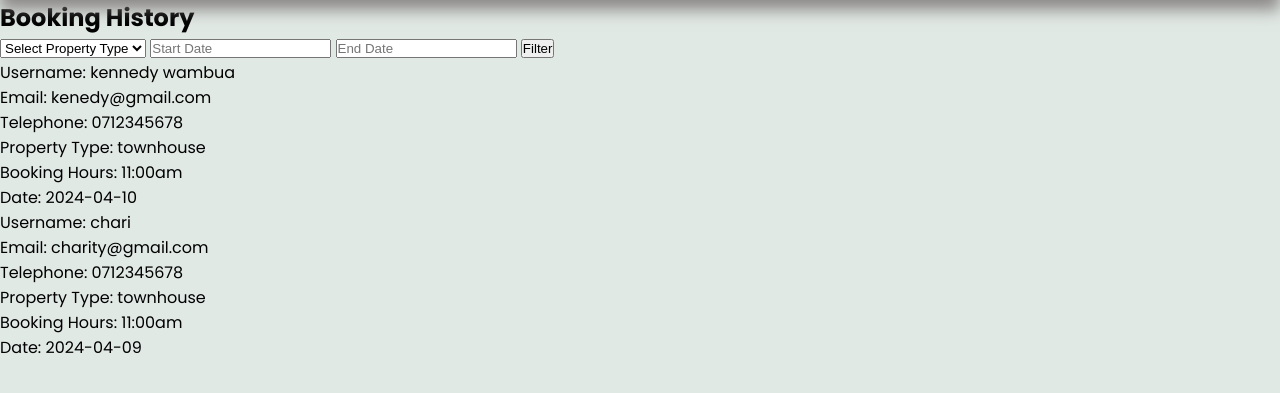
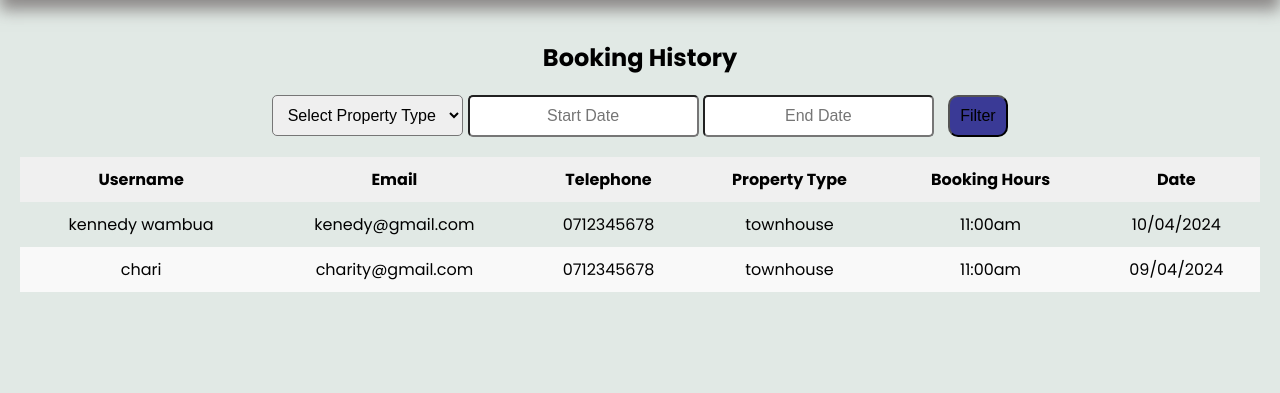
Before and after one commit to Kenny185/RowleyCompany, a Flask app: page /booking/history in a window 1280 px wide. Shown: the part 71-464 px from the top of the page. Run offline with Flask 3, Linux system fonts and the light colour scheme; a user stored in the database is signed in; some libraries are stand-ins or nearby versions.

Commit message:
Styled the booking history page

```diff
--- a/project/static/css/bookingHistory.css
+++ b/project/static/css/bookingHistory.css
@@ -0,0 +1,62 @@
+.container {
+    margin: 20px auto;
+    padding: 20px;
+    align-items: center;
+    display: flex;
+    justify-content: center;
+    flex-direction: column;
+}
+
+h2 {
+    margin-bottom: 20px;
+    font-weight: bold;
+}
+
+form {
+    margin-bottom: 20px;
+
+}
+.container select, .container input{
+    padding: 10px;
+    font-size: 16px;
+    text-align: center;
+    border-radius: 5px;
+}
+.container button{
+    padding: 10px;
+    background-color: rgb(58, 58, 150);
+    margin-left: 10px;
+    border-radius: 10px;
+    font-size: 16px;
+    cursor: pointer;
+
+}
+.container button:hover{
+    background-color: gold;
+
+}
+table {
+    width: 100%;
+    border-collapse: collapse;
+}
+
+thead {
+    background-color: #f0f0f0;
+}
+
+td, th {
+    padding: 10px;
+    text-align: center;
+}
+
+th {
+    font-weight: bold;
+}
+
+tbody tr:nth-child(even) {
+    background-color: #f9f9f9;
+}
+
+tbody tr:hover {
+    background-color: #e0e0e0;
+}
--- a/project/static/css/main.css
+++ b/project/static/css/main.css
@@ -87,6 +87,12 @@ body {
     top: 100px;
     right: 18px;
   }
+  .alert button{
+    border: none;
+    background-color: blueviolet;
+    cursor: pointer;
+
+  }
   .alert-success {
     color: #3c763d;
     background-color: #dff0d8;
--- a/project/templates/agentDashboard.html
+++ b/project/templates/agentDashboard.html
@@ -15,8 +15,8 @@
   </div>
   <div class="middle-part">
     <div id="booking-details-section" style="display: none;">
-      <h2> Booking Details </h2>
       <form id="booking-details-form">
+        <h2> Booking Details </h2>
         <div class="booking-field">
           <label for="booking-username"> Username </label>
           <input type="text" id="booking-username" name="booking-username" readonly>
@@ -105,7 +105,7 @@
     <div class="form-part">
         <div class="form-card">
             <h2><strong> Profile </strong></h2>
-            <p> To manage you account information <i class="fas fa-user-cog"></i> </p>
+            <p> Manage you account information <i class="fas fa-user-cog"></i> </p>
             <form action="{{ url_for('main.profile') }}">
                 <button type="submit"> Go to Profile </button>
             </form>
--- a/project/templates/base.html
+++ b/project/templates/base.html
@@ -61,7 +61,7 @@
                 {% for category, message in messages %}
                     <div class="alert alert-{{ category }}">
                         <span>{{ message }}</span>
-                        <button>X</button>
+                        <button type="button" class="close-button"> X </button>
                     </div>
                 {% endfor %}
             {% endif %}
@@ -77,5 +77,13 @@
             $(this).remove();
         });
     }, 5000);
+    document.addEventListener('DOMContentLoaded', function () {
+        const closeButtons = document.querySelectorAll('.close-button');
+        closeButtons.forEach(function (button) {
+            button.addEventListener('click', function () {
+                this.parentNode.style.display = 'none';
+            });
+        });
+    });
 </script>
 </html>
--- a/project/templates/bookingHistory.html
+++ b/project/templates/bookingHistory.html
@@ -9,7 +9,7 @@
   <title>Rowley Company - Booking History </title>
 {% endblock %}
 {% block content %}
-<div>
+<div class="container">
     <h2> Booking History </h2>
     <form action="{{ url_for('client.bookingHistory') }}" method="get">
         <select name="property_type">
@@ -20,22 +20,36 @@
         </select>
         <input type="text" id="start_date" name="start_date" placeholder="Start Date">
         <input type="text" id="end_date" name="end_date" placeholder="End Date">
-        <button type="submit">Filter</button>
+        <button type="submit"> Filter </button>
     </form>
+    <table>
+        <thead>
+            <tr>
+                <th>Username</th>
+                <th>Email</th>
+                <th>Telephone</th>
+                <th>Property Type</th>
+                <th>Booking Hours</th>
+                <th>Date</th>
+            </tr>
+        </thead>
+        <tbody>
             {% if bookings %}
                 {% for booking in bookings %}
-        <div class="booking">
-            <p>Username: {{ booking.username }}</p>
-            <p>Email: {{ booking.email }}</p>
-            <p>Telephone: {{ booking.telephone }}</p>
-            <p>Property Type: {{ booking.property_type }}</p>
-            <p>Booking Hours: {{ booking.booking_hours }}</p>
-            <p>Date: {{ booking.date }}</p>
-        </div>
+                     <tr>
+                        <td>{{ booking.username }}</td>
+                        <td>{{ booking.email }}</td>
+                        <td>{{ booking.telephone }}</td>
+                        <td>{{ booking.property_type }}</td>
+                        <td>{{ booking.booking_hours }}</td>
+                        <td>{{ booking.date.strftime('%d/%m/%Y') }}</td>
+                    </tr>
                 {% endfor %}
             {% else %}
                 <p> No bookings found. </p>
             {% endif %}
+        </tbody>
+    </table>
 </div>
 <script>
     $(function() {
--- a/project/templates/clientDashboard.html
+++ b/project/templates/clientDashboard.html
@@ -73,7 +73,7 @@
             <div class="form-part">
                 <div class="form-card">
                     <h2> Booking </h2>
-                    <p> Secure a property booking  </p>
+                    <p> Secure a property booking <i class="fas fa-calendar-check"></i> </p>
                     <form action="{{ url_for('main.booking') }}">
                         <button type="submit"> Book now </button>
                     </form>
```
Also changed, not shown: project/reports.py (+45 -34 lines), project/static/css/agentDashboard.css (+87 -59 lines), project/static/css/reports.css (+23 -9 lines), instance/db.sqlite, 1 other file. Lines whose indentation alone changed are shown as unchanged.
